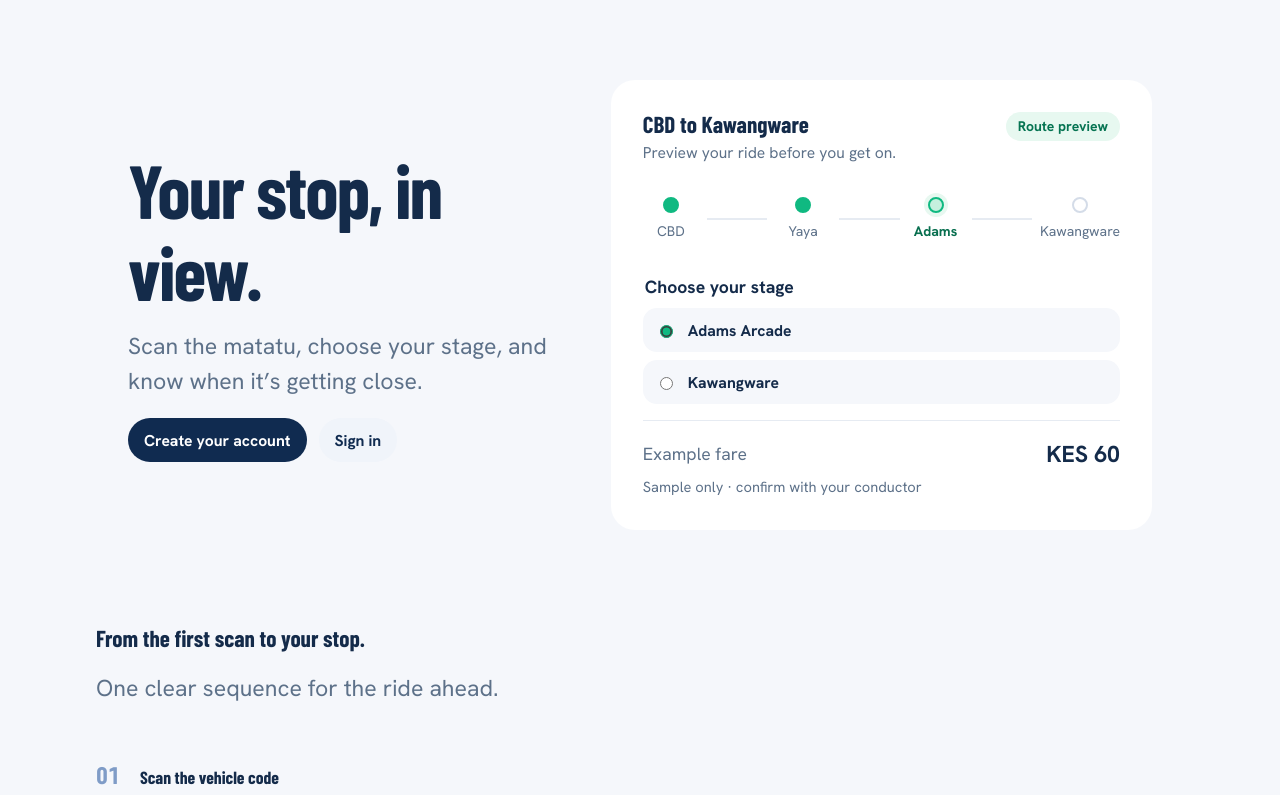
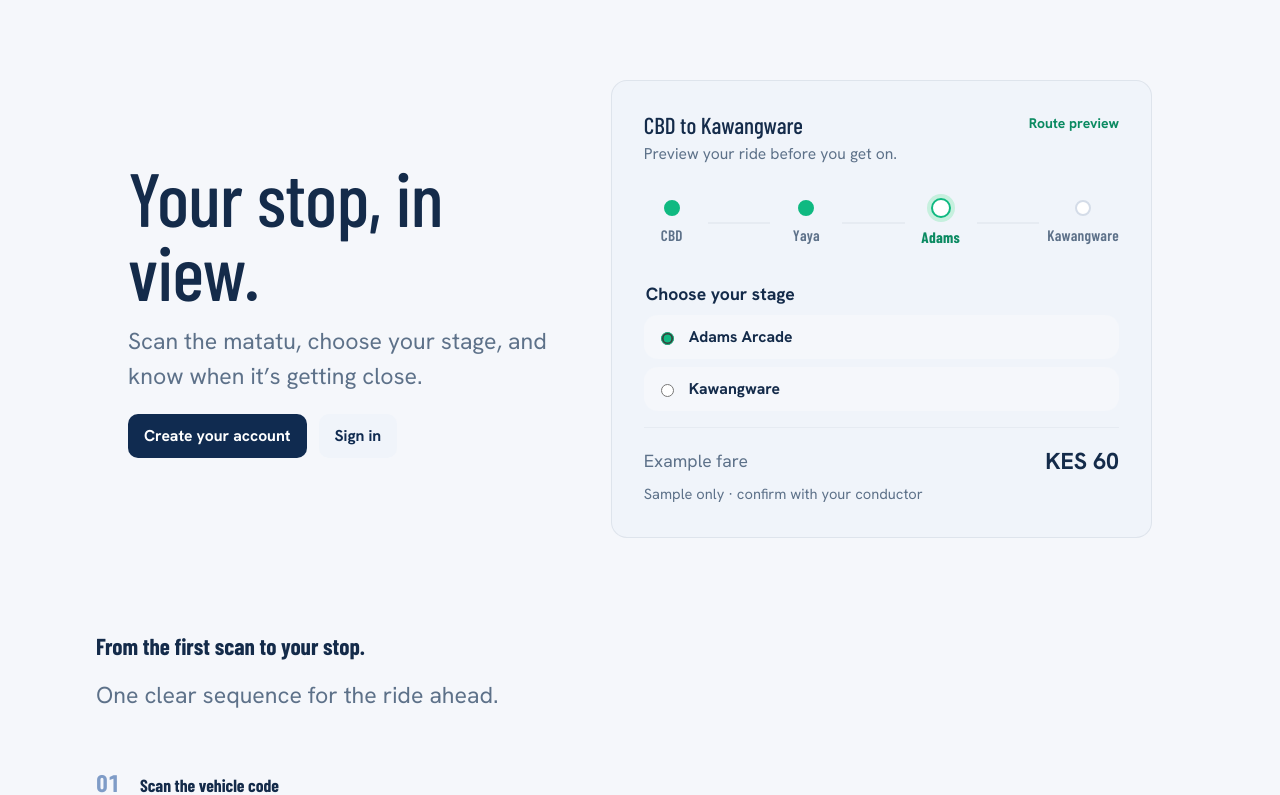
Before and after one commit to J-ohnP-aul/matatu254, a Django app: page / in a window 1280 px wide. Shown: the part 73-868 px from the top of the page. Run offline with Django 4.2, Linux system fonts and the light colour scheme.

Commit message:
Landing page: kill the 8 AI-slop tells, demo becomes the bright moment
Tells fixed (from the 20-point audit):
- fully-rounded everything: buttons 10px, demo card 16px on the landing
- hero weight 800 -> 500 (presence through size, not boldness)
- self-playing entrance animation on demo stops removed; motion now
  only on interaction (stage choice), one ease-out
- 'Route preview' pill badge -> quiet text label
- the demo is the bright moment: tinted panel + hairline (no shadow),
  stage board treatment — past stops green, chosen stop gets the live
  ring, stage names in the display face — and the track now actually
  advances when you pick a stage (landing-demo.js was label-only)

Content, section order, one primary button, honest fare label: kept.
Versions normalized; sw v22

```diff
--- a/static/css/app.css
+++ b/static/css/app.css
@@ -1641,12 +1641,16 @@ tbody tr:hover {
   gap: var(--space-10);
   padding: var(--space-12) var(--page-gutter) var(--space-8);
 }
+.landing-hero .btn {
+  border-radius: .625rem;
+}
 .landing-copy h1 {
   max-width: var(--content-limit-hero-wide);
   margin: 0;
-  font-size: var(--text-display);
-  font-weight: 800;
-  letter-spacing: var(--title-tracking);
+  font-size: clamp(2.8rem, 2rem + 3.4vw, 5.4rem);
+  font-weight: 500;
+  letter-spacing: -.01em;
+  line-height: .98;
 }
 .landing-copy > p {
   max-width: var(--content-limit-copy);
@@ -1655,9 +1659,16 @@ tbody tr:hover {
   font-size: var(--text-lg);
 }
 .route-demo {
-  padding: clamp(var(--space-4), var(--space-fluid-3), var(--space-8));
-  border-radius: var(--radius-xl);
-  background: var(--surface);
+  padding: var(--space-8);
+  border: var(--border-width) solid rgb(16 43 80 / .08);
+  border-radius: 1rem;
+  background: var(--navy-50);
+}
+.demo-flag {
+  flex: 0 0 auto;
+  color: var(--brand-700);
+  font-size: var(--text-xs);
+  font-weight: 700;
 }
 .route-demo > header {
   display: flex;
@@ -1667,6 +1678,7 @@ tbody tr:hover {
 }
 .route-demo > header h2 {
   margin: 0;
+  font-weight: 500;
 }
 .route-demo > header p {
   margin: var(--space-1) 0 0;
@@ -1678,6 +1690,7 @@ tbody tr:hover {
   align-items: center;
   gap: var(--space-2);
   margin: var(--space-8) 0;
+  transition: opacity var(--dur-fast) var(--ease-out);
 }
 .demo-stop {
   display: grid;
@@ -1685,20 +1698,16 @@ tbody tr:hover {
   justify-items: center;
   gap: var(--space-2);
   color: var(--ink-muted);
-  font-size: var(--text-xs);
+  font-family: var(--font-display);
+  font-size: .95rem;
+  font-weight: 600;
+  letter-spacing: .02em;
   text-align: center;
-}
-.demo-stop {
-  animation: content-arrive var(--dur-slow) var(--ease-out) both;
-}
-.demo-stop:nth-child(2) {
-  animation-delay: var(--content-stagger-1);
-}
-.demo-stop:nth-child(3) {
-  animation-delay: var(--content-stagger-2);
-}
-.demo-stop:nth-child(4) {
-  animation-delay: var(--content-stagger-3);
+  transition: color var(--dur-fast) var(--ease-out);
+}
+.demo-stop::before,
+.demo-stop::after {
+  transition: background var(--dur-fast) var(--ease-out), border-color var(--dur-fast) var(--ease-out), box-shadow var(--dur-fast) var(--ease-out);
 }
 .demo-stop::before {
   width: var(--space-3);
@@ -1711,15 +1720,19 @@ tbody tr:hover {
 .demo-stop.is-past::before {
   border-color: var(--brand-500);
   background: var(--brand-500);
+  width: var(--space-3);
+  height: var(--space-3);
 }
 .demo-stop.is-current {
-  color: var(--brand-800);
+  color: var(--brand-700);
   font-weight: 700;
 }
 .demo-stop.is-current::before {
+  width: var(--space-4);
+  height: var(--space-4);
   border-color: var(--brand-500);
-  background: var(--brand-100);
-  box-shadow: 0 0 0 var(--space-1) var(--brand-50);
+  background: var(--neutral-0);
+  box-shadow: 0 0 0 var(--space-1) var(--brand-100);
 }
 .route-line {
   height: var(--meter-line-height);
--- a/static/js/landing-demo.js
+++ b/static/js/landing-demo.js
@@ -1,11 +1,29 @@
+/**
+ * Landing route preview — the demo matatu advances when the visitor picks
+ * their stage: passed stops turn green, the chosen stop gets the live ring.
+ */
 (() => {
   const choices = document.querySelectorAll('input[name="demo-destination"]');
   const destination = document.getElementById('demo-destination');
   const current = document.getElementById('demo-current-stage');
-  if (!destination || !current) return;
+  if (!choices.length || !destination || !current) return;
+
+  const stops = [...document.querySelectorAll('.route-demo-track .demo-stop')];
 
   choices.forEach((choice) => choice.addEventListener('change', () => {
-    destination.textContent = choice.value === 'Adams' ? 'Adams' : 'Kawangware';
-    current.textContent = choice.value === 'Adams' ? 'Yaya' : 'Adams';
+    const chosen = choice.value;               // 'Adams' | 'Kawangware'
+    const chosenIndex = stops.findIndex((stop) => stop.id === 'demo-destination' || stop.textContent.trim().startsWith(chosen));
+    destination.textContent = chosen;
+    current.textContent = chosen === 'Adams' ? 'Yaya' : 'Adams';
+
+    stops.forEach((stop, index) => {
+      const isChosen = stop.id === 'demo-destination';
+      const stopName = isChosen ? destination.textContent
+        : stop.id === 'demo-current-stage' ? current.textContent
+        : stop.textContent.trim();
+      const passed = index < chosenIndex || stopName === chosen && !isChosen;
+      stop.classList.toggle('is-past', index < chosenIndex);
+      stop.classList.toggle('is-current', isChosen);
+    });
   }));
 })();
--- a/sw.js
+++ b/sw.js
@@ -1,4 +1,4 @@
-const CACHE_NAME = "matatu254-pwa-v19";
+const CACHE_NAME = "matatu254-pwa-v22";
 const OFFLINE_URL = "/offline/";
 
 async function findShellAssets() {
--- a/templates/base.html
+++ b/templates/base.html
@@ -13,7 +13,7 @@
   <link rel="icon" type="image/png" href="{% static 'images/pwa-icon-192.png' %}">
   <link rel="preconnect" href="https://fonts.googleapis.com">
   <link rel="preconnect" href="https://fonts.gstatic.com" crossorigin>
-  <link rel="stylesheet" href="https://fonts.googleapis.com/css2?family=Hanken+Grotesk:wght@400;500;600;700;800&family=Barlow+Condensed:wght@600;700&display=swap">
+  <link rel="stylesheet" href="https://fonts.googleapis.com/css2?family=Hanken+Grotesk:wght@400;500;600;700;800&family=Barlow+Condensed:wght@500;600;700&display=swap">
   <link rel="stylesheet" href="{% static 'css/tokens.css' %}?v=20261120b">
   <link rel="stylesheet" href="{% static 'css/app.css' %}?v=20261120b">
   {% block extra_head %}{% endblock %}
--- a/templates/core/home.html
+++ b/templates/core/home.html
@@ -91,7 +91,7 @@
     </div>
 
     <section class="route-demo" data-ui aria-labelledby="route-demo-title">
-      <header><div><h2 id="route-demo-title">CBD to Kawangware</h2><p>Preview your ride before you get on.</p></div><span class="badge badge-success">Route preview</span></header>
+      <header><div><h2 id="route-demo-title">CBD to Kawangware</h2><p>Preview your ride before you get on.</p></div><span class="demo-flag">Route preview</span></header>
       <div class="route-demo-track" aria-label="Route stages">
         <span class="demo-stop is-past">CBD</span><span class="route-line"></span>
         <span class="demo-stop is-past">Yaya</span><span class="route-line"></span>
```
